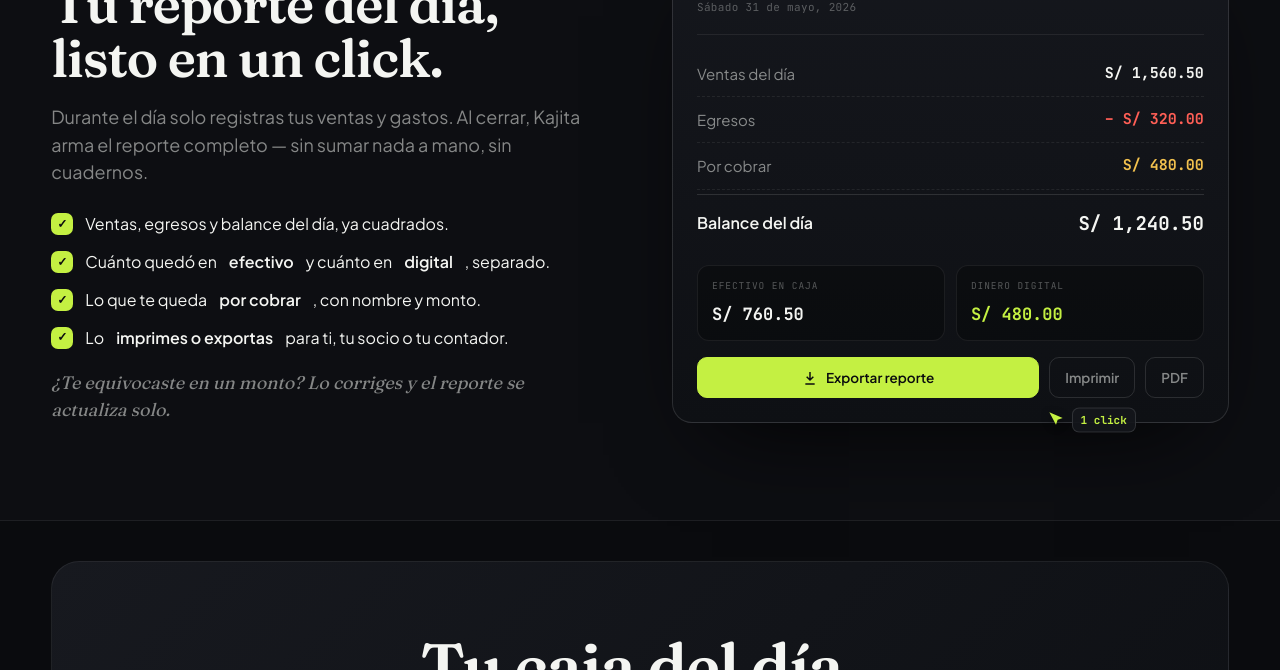
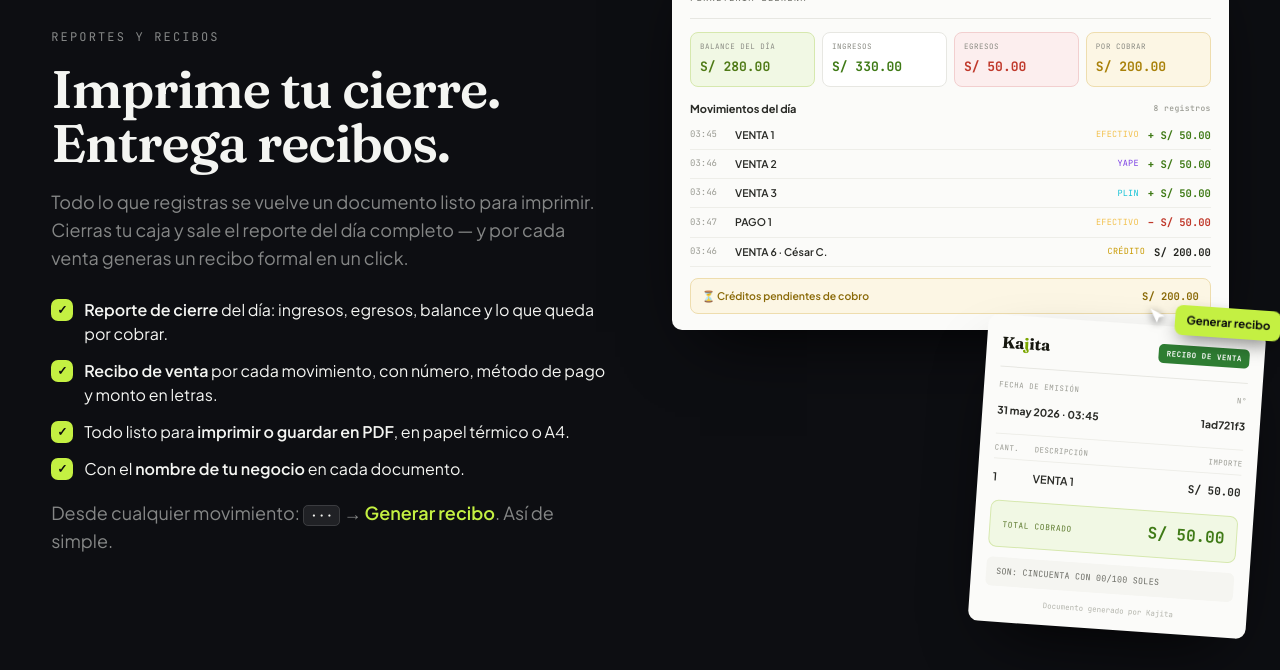
Before and after one commit to percy735/Landingkajita, a plain HTML site: page index.html in a window 1280 px wide. Shown: the part 2130-2800 px from the top of the page. Drawn offline with nearby package versions, Linux system fonts and the light colour scheme.

Commit message:
Update index.html

```diff
--- a/index.html
+++ b/index.html
@@ -254,49 +254,74 @@
   .report-copy h2 { font-family: var(--serif); font-weight: 600; font-size: clamp(2.1rem, 4.2vw, 3.3rem); line-height: 1.02; letter-spacing: -0.02em; }
   .report-copy > p { color: var(--muted); font-size: 18px; margin-top: 18px; max-width: 46ch; }
   .checks { list-style: none; margin: 26px 0 0; display: flex; flex-direction: column; gap: 13px; }
-  .checks li { display: flex; align-items: flex-start; gap: 12px; font-size: 16px; color: var(--text); }
+  .checks li { display: flex; align-items: flex-start; gap: 11px; font-size: 16px; color: var(--text); }
   .checks li b { font-weight: 600; }
+  .checks .ct { flex: 1; line-height: 1.5; }
   .checks .ck { flex-shrink: 0; width: 22px; height: 22px; border-radius: 7px; display: grid; place-items: center; font-size: 12px; font-weight: 700; color: #0A0B0E; background: var(--lime); margin-top: 1px; }
-  .report-foot { margin-top: 24px; font-size: 14.5px; color: var(--faint); font-style: italic; font-family: var(--serif); }
+  .report-foot { margin-top: 24px; font-size: 14.5px; color: var(--muted); }
+  .report-foot b { color: var(--lime); font-weight: 600; }
+  .kbd { font-family: var(--mono); font-size: 13px; color: var(--text); background: rgba(255,255,255,0.08); border: 1px solid var(--border-strong); border-radius: 5px; padding: 1px 6px; }
 
   .report-visual { position: relative; }
-  .report {
-    position: relative; background: linear-gradient(180deg, #15171d, #0e1014);
-    border: 1px solid var(--border-strong); border-radius: 20px; padding: 24px;
-    box-shadow: 0 40px 90px -40px rgba(0,0,0,0.9);
-  }
-  .report-head { display: flex; align-items: flex-start; justify-content: space-between; padding-bottom: 18px; border-bottom: 1px solid var(--border); margin-bottom: 16px; }
-  .report-head .r-k { font-family: var(--serif); font-weight: 600; font-size: 21px; }
-  .report-head .r-date { font-family: var(--mono); font-size: 11px; color: var(--faint); margin-top: 5px; letter-spacing: 0.03em; }
-  .r-badge { font-family: var(--mono); font-size: 10px; letter-spacing: 0.08em; text-transform: uppercase; color: var(--lime); border: 1px solid color-mix(in srgb, var(--lime) 35%, transparent); background: color-mix(in srgb, var(--lime) 10%, transparent); padding: 5px 10px; border-radius: 999px; }
-  .report-rows { display: flex; flex-direction: column; }
-  .r-row { display: flex; align-items: center; justify-content: space-between; padding: 11px 0; font-size: 15px; color: var(--muted); border-bottom: 1px dashed var(--border); }
-  .r-row b { font-family: var(--mono); font-weight: 700; font-size: 15px; color: var(--text); }
-  .r-row.total { border-bottom: none; margin-top: 4px; padding-top: 14px; border-top: 1px solid var(--border-strong); }
-  .r-row.total span { color: var(--text); font-weight: 600; font-size: 16px; }
-  .r-row.total b { font-size: 19px; }
-  .report-split { display: grid; grid-template-columns: 1fr 1fr; gap: 11px; margin: 16px 0; }
-  .report-split .rs { background: rgba(0,0,0,0.28); border: 1px solid var(--border); border-radius: 12px; padding: 13px 14px; }
-  .rs-k { font-family: var(--mono); font-size: 9.5px; letter-spacing: 0.1em; text-transform: uppercase; color: var(--faint); }
-  .rs-v { font-family: var(--mono); font-weight: 700; font-size: 17px; margin-top: 7px; }
-  .rs-v.lime { color: var(--lime); }
-  .report-actions { display: flex; gap: 10px; }
-  .r-btn {
-    display: inline-flex; align-items: center; gap: 8px; font-family: var(--sans); font-weight: 600; font-size: 13.5px;
-    padding: 11px 15px; border-radius: 10px; border: 1px solid var(--border-strong); background: transparent; color: var(--muted); cursor: pointer; transition: all .18s;
-  }
-  .r-btn:hover { color: var(--text); border-color: var(--text); }
-  .r-btn svg { width: 16px; height: 16px; }
-  .r-btn.primary { background: var(--lime); color: #0A0B0E; border-color: var(--lime); flex: 1; justify-content: center; }
-  .r-btn.primary:hover { background: color-mix(in srgb, var(--lime) 85%, white); color: #0A0B0E; }
-  .r-btn.primary.flash { animation: flash .5s ease; }
-  @keyframes flash { 0%,100% { transform: scale(1);} 45% { transform: scale(0.96);} }
-  .r-cursor {
-    position: absolute; right: 92px; bottom: -14px; display: flex; align-items: center; gap: 6px;
-    color: var(--lime); pointer-events: none; animation: bob 5s ease-in-out infinite;
-  }
-  .r-cursor svg { width: 20px; height: 20px; filter: drop-shadow(0 2px 4px rgba(0,0,0,0.5)); }
-  .r-cursor em { font-family: var(--mono); font-size: 11px; font-weight: 700; font-style: normal; background: rgba(20,22,28,0.92); border: 1px solid var(--border-strong); padding: 3px 8px; border-radius: 7px; }
+  .papers { position: relative; padding: 6px 0 310px; }
+  .paper { background: #FBFBF9; color: #1b1c1a; border-radius: 10px; box-shadow: 0 30px 70px -28px rgba(0,0,0,0.9); }
+  .pr-logo { font-family: var(--serif); font-weight: 700; font-size: 19px; color: #16170f; letter-spacing: -0.01em; font-variation-settings: "opsz" 40, "wght" 700, "SOFT" 0, "WONK" 0; }
+  .pr-logo .jl { color: #7BA600; font-variation-settings: "opsz" 40, "wght" 700, "SOFT" 40, "WONK" 1; }
+  .pr-logo.sm { font-size: 16px; }
+
+  /* daily close report */
+  .paper-report { position: relative; z-index: 1; padding: 17px 18px 16px; }
+  .pr-head { display: flex; align-items: flex-start; justify-content: space-between; padding-bottom: 12px; border-bottom: 1.5px solid #E7E7E2; }
+  .pr-brand { display: flex; flex-direction: column; gap: 4px; }
+  .pr-biz { font-family: var(--mono); font-size: 9px; letter-spacing: 0.12em; text-transform: uppercase; color: #6c6d66; }
+  .pr-meta { text-align: right; display: flex; flex-direction: column; gap: 3px; }
+  .pr-meta b { font-size: 11.5px; color: #2a2b27; font-weight: 700; }
+  .pr-meta span { font-family: var(--mono); font-size: 8px; letter-spacing: 0.1em; text-transform: uppercase; color: #9a9b93; }
+  .pr-stats { display: grid; grid-template-columns: repeat(4, 1fr); gap: 7px; margin: 13px 0; }
+  .ps { border: 1px solid #E7E7E2; border-radius: 8px; padding: 8px 9px; background: #fff; }
+  .ps span { font-family: var(--mono); font-size: 7.5px; letter-spacing: 0.07em; text-transform: uppercase; color: #8a8b83; display: block; }
+  .ps b { font-family: var(--mono); font-weight: 700; font-size: 13px; margin-top: 5px; display: block; color: #23241f; }
+  .ps.g { background: #F1F8E4; border-color: #D6E8AE; }
+  .ps.g b { color: #4f7a16; }
+  .ps.i b { color: #3f7a16; }
+  .ps.e { background: #FCEEEE; border-color: #F2CFCF; }
+  .ps.e b { color: #c0392b; }
+  .ps.a { background: #FCF6E4; border-color: #EEDDAE; }
+  .ps.a b { color: #a9810a; }
+  .pr-tbl-h { display: flex; align-items: center; justify-content: space-between; font-size: 11px; font-weight: 700; color: #2a2b27; margin: 6px 0 4px; }
+  .pr-tag { font-family: var(--mono); font-size: 8px; color: #9a9b93; font-weight: 500; letter-spacing: 0.05em; }
+  .pr-tbl { display: flex; flex-direction: column; }
+  .pr-tr { display: grid; grid-template-columns: 36px 1fr auto auto; align-items: center; gap: 9px; padding: 6px 0; border-bottom: 1px solid #EEEEE9; font-size: 10.5px; }
+  .pr-tr .t { font-family: var(--mono); color: #9a9b93; font-size: 9px; }
+  .pr-tr .d { color: #2a2b27; font-weight: 600; white-space: nowrap; overflow: hidden; text-overflow: ellipsis; }
+  .pr-tr .m { font-family: var(--mono); font-size: 8.5px; text-transform: uppercase; letter-spacing: 0.03em; }
+  .pr-tr b { font-family: var(--mono); font-weight: 700; font-size: 10.5px; color: #23241f; }
+  .pr-tr b.pos { color: #3f7a16; }
+  .pr-tr b.neg { color: #c0392b; }
+  .pr-credit { display: flex; align-items: center; justify-content: space-between; margin-top: 11px; background: #FCF6E4; border: 1px solid #EEDDAE; border-radius: 8px; padding: 9px 11px; font-size: 10.5px; font-weight: 600; color: #8a6a08; }
+  .pr-credit b { font-family: var(--mono); font-weight: 700; }
+
+  /* sale receipt (overlapping) */
+  .paper-receipt { position: absolute; z-index: 2; right: -28px; bottom: 10px; width: 50%; padding: 15px 15px 13px; transform: rotate(4deg); }
+  .rc-head { display: flex; align-items: center; justify-content: space-between; padding-bottom: 11px; border-bottom: 1.5px solid #E7E7E2; }
+  .rc-badge { background: #2E7D32; color: #fff; font-family: var(--mono); font-size: 7.5px; font-weight: 700; letter-spacing: 0.07em; text-transform: uppercase; padding: 4px 8px; border-radius: 5px; }
+  .rc-emit { display: flex; justify-content: space-between; margin: 12px 0; }
+  .rc-r { text-align: right; }
+  .rc-k { font-family: var(--mono); font-size: 7.5px; letter-spacing: 0.07em; text-transform: uppercase; color: #9a9b93; display: block; margin-bottom: 4px; }
+  .rc-emit b { font-size: 10.5px; color: #2a2b27; font-weight: 700; }
+  .rc-detail { border-top: 1px solid #EEEEE9; }
+  .rc-d-h { display: grid; grid-template-columns: 32px 1fr auto; gap: 8px; padding: 8px 0 5px; font-family: var(--mono); font-size: 7.5px; letter-spacing: 0.05em; text-transform: uppercase; color: #9a9b93; border-bottom: 1px solid #EEEEE9; }
+  .rc-d-row { display: grid; grid-template-columns: 32px 1fr auto; gap: 8px; padding: 9px 0; font-size: 11px; color: #2a2b27; font-weight: 600; align-items: center; }
+  .rc-d-row b { font-family: var(--mono); font-weight: 700; }
+  .rc-total { display: flex; align-items: center; justify-content: space-between; background: #F1F8E4; border: 1px solid #D6E8AE; border-radius: 8px; padding: 10px 12px; margin: 6px 0 10px; }
+  .rc-total span { font-family: var(--mono); font-size: 8px; letter-spacing: 0.07em; text-transform: uppercase; color: #5d7a2e; }
+  .rc-total b { font-family: var(--mono); font-weight: 700; font-size: 16px; color: #3f7a16; }
+  .rc-son { font-family: var(--mono); font-size: 8.5px; color: #6c6d66; background: #F5F5F1; border-radius: 6px; padding: 8px 10px; text-transform: uppercase; letter-spacing: 0.02em; }
+  .rc-foot { font-family: var(--mono); font-size: 7.5px; color: #b3b4ac; text-align: center; margin-top: 11px; }
+
+  .r-cursor { position: absolute; z-index: 3; top: -18px; right: -14px; display: flex; align-items: center; gap: 7px; pointer-events: none; animation: bob 5s ease-in-out infinite; }
+  .r-cursor svg { width: 22px; height: 22px; color: #fff; filter: drop-shadow(0 2px 4px rgba(0,0,0,0.6)); }
+  .r-cursor em { font-family: var(--sans); font-size: 11.5px; font-weight: 700; font-style: normal; color: #0A0B0E; background: var(--lime); padding: 6px 11px; border-radius: 8px; box-shadow: 0 8px 20px -6px rgba(0,0,0,0.6); }
 
   /* ---------- final cta ---------- */
   .final { position: relative; margin: 40px 0 90px; }
@@ -329,8 +354,10 @@
     .bento { grid-template-columns: 1fr 1fr; }
     .card.wide { grid-column: span 2; }
     .card.tall { grid-row: span 1; }
-    .steps { grid-template-columns: 1fr; }
-    .step .line { display: none; }
+    .report-grid { grid-template-columns: 1fr; gap: 40px; }
+    .paper-receipt { position: relative; right: auto; bottom: auto; width: 78%; margin: -18px 0 0 auto; transform: rotate(2deg); }
+    .papers { padding-bottom: 10px; }
+    .r-cursor { display: none; }
   }
   @media (max-width: 680px) {
     body { font-size: 16px; }
@@ -351,10 +378,10 @@
     <div class="nav-links">
       <a class="link" href="#features">Funcionalidades</a>
       <a class="link" href="#reportes">Reportes</a>
-      <a class="link" href="#pagos">Pagos</a>
+      <a class="link" href="#demo">Gratis</a>
     </div>
     <div class="nav-cta">
-      <a class="btn btn-primary" href="#demo">Abrir demo</a>
+      <a class="btn btn-primary" href="https://percy735.github.io/kajita/" target="_blank" rel="noopener">Abrir demo</a>
     </div>
   </div>
 </nav>
@@ -370,7 +397,7 @@
       <h1 class="display" id="heroTitle">Vende<span class="stop">.</span><br />Registra<span class="stop">.</span><br />Crece<span class="stop">.</span></h1>
       <p class="hero-sub" id="heroSub">La caja diaria para <b>emprendedores y negocios pequeños</b>. Anota cada venta, controla tu efectivo y tus créditos, y sabe cuánto ganaste hoy.</p>
       <div class="hero-actions">
-        <a class="btn btn-primary" href="#demo" id="heroCta">
+        <a class="btn btn-primary" href="https://percy735.github.io/kajita/" target="_blank" rel="noopener" id="heroCta">
           <svg viewBox="0 0 24 24" fill="none" stroke="currentColor" stroke-width="2.2"><path d="M5 3l14 9-14 9V3z" fill="currentColor" stroke="none"/></svg>
           <span id="heroCtaLabel">Probar en el navegador</span>
         </a>
@@ -493,53 +520,72 @@
   </div>
 </section>
 
-<!-- REPORTS / CLOSE OF DAY -->
+<!-- REPORTS & RECEIPTS -->
 <section class="block" id="reportes" style="background:var(--bg-2); border-top:1px solid var(--border); border-bottom:1px solid var(--border)">
   <div class="wrap report-grid">
     <div class="report-copy reveal">
-      <span class="label">Cierre de caja</span>
-      <h2>Tu reporte del día,<br />listo en un click.</h2>
-      <p>Durante el día solo registras tus ventas y gastos. Al cerrar, Kajita arma el reporte completo — sin sumar nada a mano, sin cuadernos.</p>
+      <span class="label">Reportes y recibos</span>
+      <h2>Imprime tu cierre.<br />Entrega recibos.</h2>
+      <p>Todo lo que registras se vuelve un documento listo para imprimir. Cierras tu caja y sale el reporte del día completo — y por cada venta generas un recibo formal en un click.</p>
       <ul class="checks">
-        <li><span class="ck">✓</span> Ventas, egresos y balance del día, ya cuadrados.</li>
-        <li><span class="ck">✓</span> Cuánto quedó en <b>efectivo</b> y cuánto en <b>digital</b>, separado.</li>
-        <li><span class="ck">✓</span> Lo que te queda <b>por cobrar</b>, con nombre y monto.</li>
-        <li><span class="ck">✓</span> Lo <b>imprimes o exportas</b> para ti, tu socio o tu contador.</li>
+        <li><span class="ck">✓</span><span class="ct"><b>Reporte de cierre</b> del día: ingresos, egresos, balance y lo que queda por cobrar.</span></li>
+        <li><span class="ck">✓</span><span class="ct"><b>Recibo de venta</b> por cada movimiento, con número, método de pago y monto en letras.</span></li>
+        <li><span class="ck">✓</span><span class="ct">Todo listo para <b>imprimir o guardar en PDF</b>, en papel térmico o A4.</span></li>
+        <li><span class="ck">✓</span><span class="ct">Con el <b>nombre de tu negocio</b> en cada documento.</span></li>
       </ul>
-      <p class="report-foot">¿Te equivocaste en un monto? Lo corriges y el reporte se actualiza solo.</p>
+      <p class="report-foot">Desde cualquier movimiento: <span class="kbd">···</span> → <b>Generar recibo</b>. Así de simple.</p>
     </div>
 
     <div class="report-visual reveal">
-      <div class="report">
-        <div class="report-head">
-          <div>
-            <div class="r-k">Reporte del día</div>
-            <div class="r-date">Sábado 31 de mayo, 2026</div>
+      <div class="papers">
+        <!-- daily close report -->
+        <div class="paper paper-report">
+          <div class="pr-head">
+            <div class="pr-brand">
+              <span class="pr-logo">Ka<span class="jl">j</span>ita</span>
+              <span class="pr-biz">Ferretería Llerena</span>
+            </div>
+            <div class="pr-meta"><b>Domingo, 31 mayo 2026</b><span>Cierre de caja · Reporte</span></div>
           </div>
-          <span class="r-badge">Caja cerrada</span>
+          <div class="pr-stats">
+            <div class="ps g"><span>Balance del día</span><b>S/ 280.00</b></div>
+            <div class="ps i"><span>Ingresos</span><b>S/ 330.00</b></div>
+            <div class="ps e"><span>Egresos</span><b>S/ 50.00</b></div>
+            <div class="ps a"><span>Por cobrar</span><b>S/ 200.00</b></div>
+          </div>
+          <div class="pr-tbl-h"><span>Movimientos del día</span><span class="pr-tag">8 registros</span></div>
+          <div class="pr-tbl">
+            <div class="pr-tr"><span class="t">03:45</span><span class="d">VENTA 1</span><span class="m" style="color:var(--amber)">Efectivo</span><b class="pos">+ S/ 50.00</b></div>
+            <div class="pr-tr"><span class="t">03:46</span><span class="d">VENTA 2</span><span class="m" style="color:#7B3FE4">Yape</span><b class="pos">+ S/ 50.00</b></div>
+            <div class="pr-tr"><span class="t">03:46</span><span class="d">VENTA 3</span><span class="m" style="color:var(--plin)">Plin</span><b class="pos">+ S/ 50.00</b></div>
+            <div class="pr-tr"><span class="t">03:47</span><span class="d">PAGO 1</span><span class="m" style="color:var(--amber)">Efectivo</span><b class="neg">– S/ 50.00</b></div>
+            <div class="pr-tr"><span class="t">03:46</span><span class="d">VENTA 6 · César C.</span><span class="m" style="color:#C99A00">Crédito</span><b>S/ 200.00</b></div>
+          </div>
+          <div class="pr-credit"><span>⏳ Créditos pendientes de cobro</span><b>S/ 200.00</b></div>
         </div>
-        <div class="report-rows">
-          <div class="r-row"><span>Ventas del día</span><b class="lime">S/ 1,560.50</b></div>
-          <div class="r-row"><span>Egresos</span><b style="color:var(--red)">– S/ 320.00</b></div>
-          <div class="r-row"><span>Por cobrar</span><b style="color:var(--amber)">S/ 480.00</b></div>
-          <div class="r-row total"><span>Balance del día</span><b class="lime">S/ 1,240.50</b></div>
+
+        <!-- sale receipt -->
+        <div class="paper paper-receipt">
+          <div class="rc-head">
+            <span class="pr-logo sm">Ka<span class="jl">j</span>ita</span>
+            <span class="rc-badge">Recibo de venta</span>
+          </div>
+          <div class="rc-emit">
+            <div><span class="rc-k">Fecha de emisión</span><b>31 may 2026 · 03:45</b></div>
+            <div class="rc-r"><span class="rc-k">N°</span><b>1ad721f3</b></div>
+          </div>
+          <div class="rc-detail">
+            <div class="rc-d-h"><span>Cant.</span><span>Descripción</span><span>Importe</span></div>
+            <div class="rc-d-row"><span>1</span><span>VENTA 1</span><b>S/ 50.00</b></div>
+          </div>
+          <div class="rc-total"><span>Total cobrado</span><b>S/ 50.00</b></div>
+          <div class="rc-son">Son: cincuenta con 00/100 soles</div>
+          <div class="rc-foot">Documento generado por Kajita</div>
+          <span class="r-cursor">
+            <svg viewBox="0 0 24 24" fill="currentColor"><path d="M4 2l16 7-6 2-2 6L4 2z"/></svg>
+            <em>Generar recibo</em>
+          </span>
         </div>
-        <div class="report-split">
-          <div class="rs"><div class="rs-k">Efectivo en caja</div><div class="rs-v">S/ 760.50</div></div>
-          <div class="rs"><div class="rs-k">Dinero digital</div><div class="rs-v lime">S/ 480.00</div></div>
-        </div>
-        <div class="report-actions">
-          <button class="r-btn primary" id="exportBtn">
-            <svg viewBox="0 0 24 24" fill="none" stroke="currentColor" stroke-width="2.2"><path d="M12 3v12M7 10l5 5 5-5M5 21h14"/></svg>
-            Exportar reporte
-          </button>
-          <button class="r-btn">Imprimir</button>
-          <button class="r-btn">PDF</button>
-        </div>
-        <span class="r-cursor" id="rCursor">
-          <svg viewBox="0 0 24 24" fill="currentColor"><path d="M4 2l16 7-6 2-2 6L4 2z"/></svg>
-          <em>1 click</em>
-        </span>
       </div>
     </div>
   </div>
@@ -553,7 +599,7 @@
       <h2>Tu caja del día,<br />ordenada en segundos.</h2>
       <p>Empieza gratis. Sin instalar nada, sin tarjeta. Ábrela en tu compu o tu celular y registra tu primera venta hoy.</p>
       <div class="final-actions">
-        <a class="btn btn-primary" href="#top">
+        <a class="btn btn-primary" href="https://percy735.github.io/kajita/" target="_blank" rel="noopener">
           <svg viewBox="0 0 24 24" fill="none" stroke="currentColor" stroke-width="2.2"><path d="M5 3l14 9-14 9V3z" fill="currentColor" stroke="none"/></svg>
           Abrir Kajita gratis
         </a>
@@ -569,8 +615,8 @@
     <div class="foot-links">
       <a href="#features">Funcionalidades</a>
       <a href="#reportes">Reportes</a>
-      <a href="#pagos">Pagos</a>
-      <a href="#demo">Abrir demo</a>
+      <a href="#demo">Gratis</a>
+      <a href="https://percy735.github.io/kajita/" target="_blank" rel="noopener">Abrir demo</a>
     </div>
     <span class="muted">© 2026 Kajita · Hecho en Perú 🇵🇪</span>
   </div>
```
